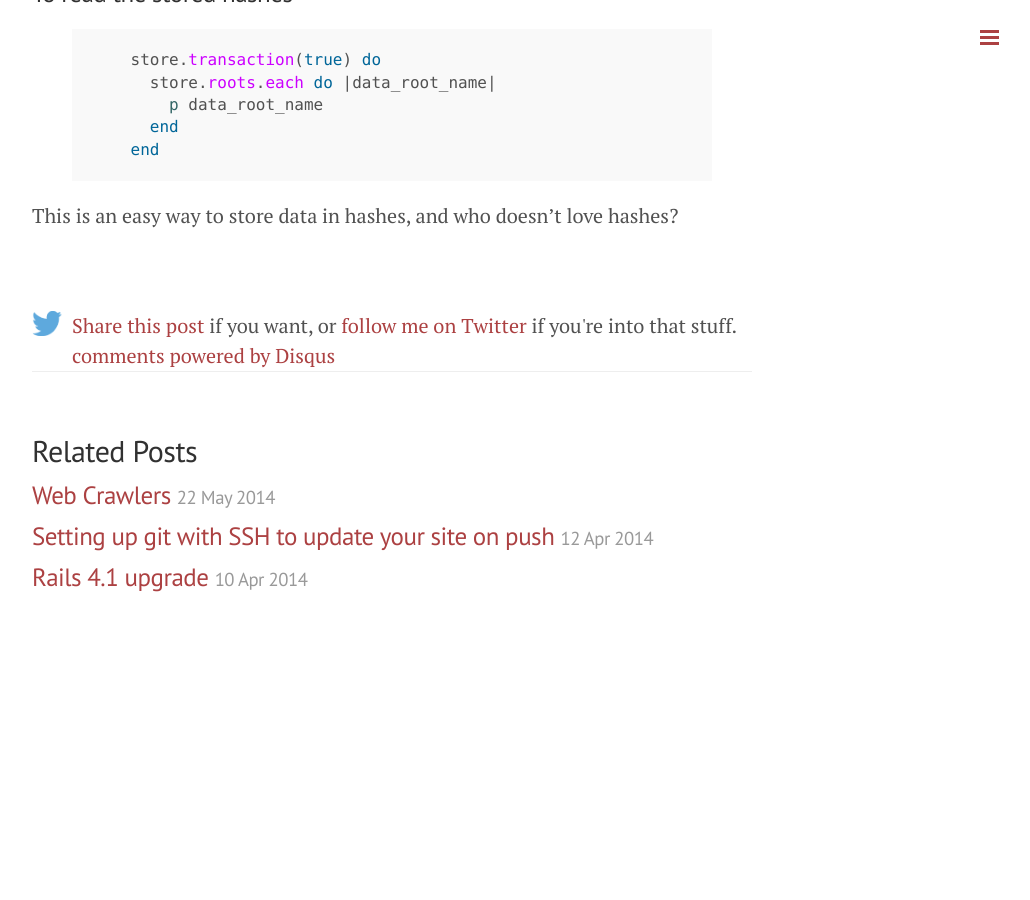
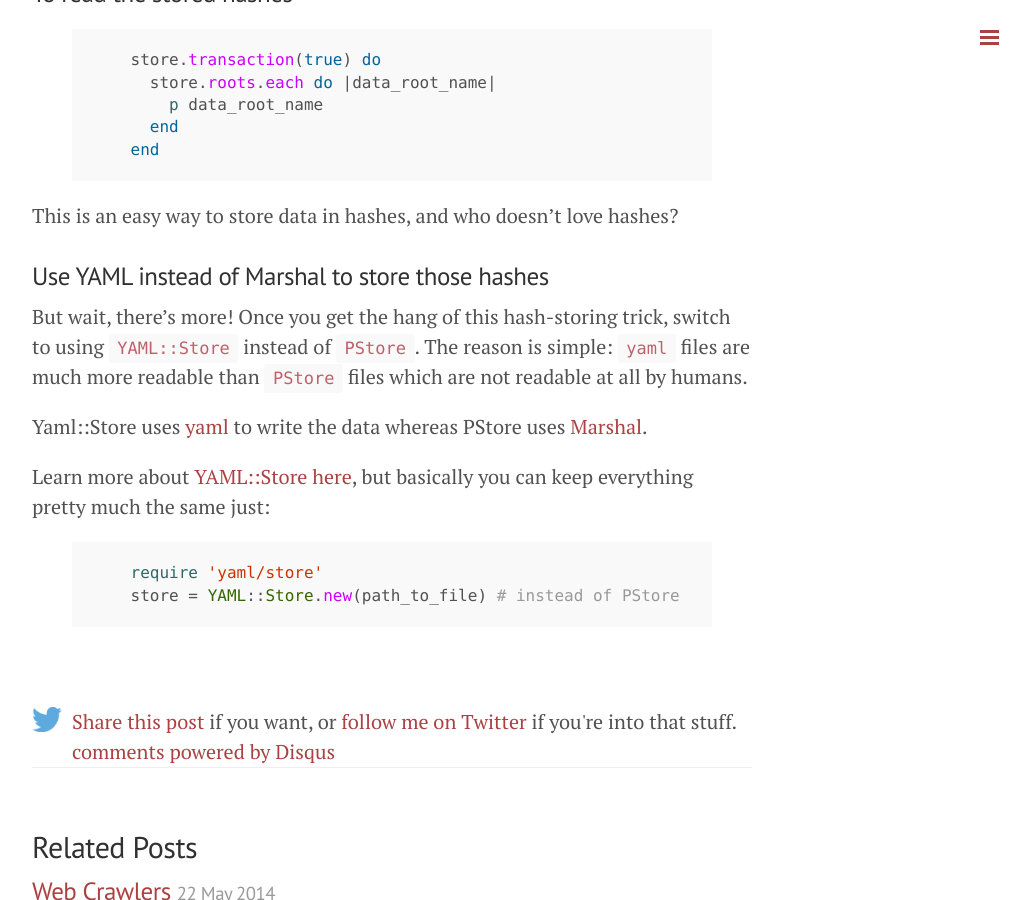
Before and after one commit to kakubei/kakubei.github.io, a Jekyll site: the page built from _posts/2014-05-24-ruby-tips-learned-from-api.md, in a window 1280 px wide and 900 px high, scrolled down 2371 px. Shown: the whole window, without its empty margins (248-1278 px from the left). Built offline with Jekyll 4.4.1, drawn with Linux system fonts in a browser that asks for light colours; Markdown is read by kramdown in place of the engine named in the settings; comment, search, counter and statistics services are not loaded; before the commit the page ends 3024 px from its top, so only the background shows below that.

Commit message:
added yaml bit to file storage post

```diff
--- a/_posts/2014-05-24-ruby-tips-learned-from-api.md
+++ b/_posts/2014-05-24-ruby-tips-learned-from-api.md
@@ -78,3 +78,15 @@ This just creates the object, we haven't created a file or written to it yet. le
 {% endhighlight %}
 
 This is an easy way to store data in hashes, and who doesn't love hashes?
+
+### Use YAML instead of Marshal to store those hashes
+But wait, there's more! Once you get the hang of this hash-storing trick, switch to using `YAML::Store` instead of `PStore`. The reason is simple: `yaml` files are much more readable than `PStore` files which are not readable at all by humans.
+
+Yaml::Store uses [yaml](http://ruby-doc.org/stdlib-2.0.0/libdoc/yaml/rdoc/YAML.html) to write the data whereas PStore uses [Marshal](http://www.ruby-doc.org/core-2.1.1/Marshal.html).
+
+Learn more about [YAML::Store here](http://ruby-doc.org/stdlib-2.0.0/libdoc/yaml/rdoc/YAML/Store.html), but basically you can keep everything pretty much the same just:
+
+{% highlight ruby %}
+    require 'yaml/store'
+    store = YAML::Store.new(path_to_file) # instead of PStore
+{% endhighlight %}
```
